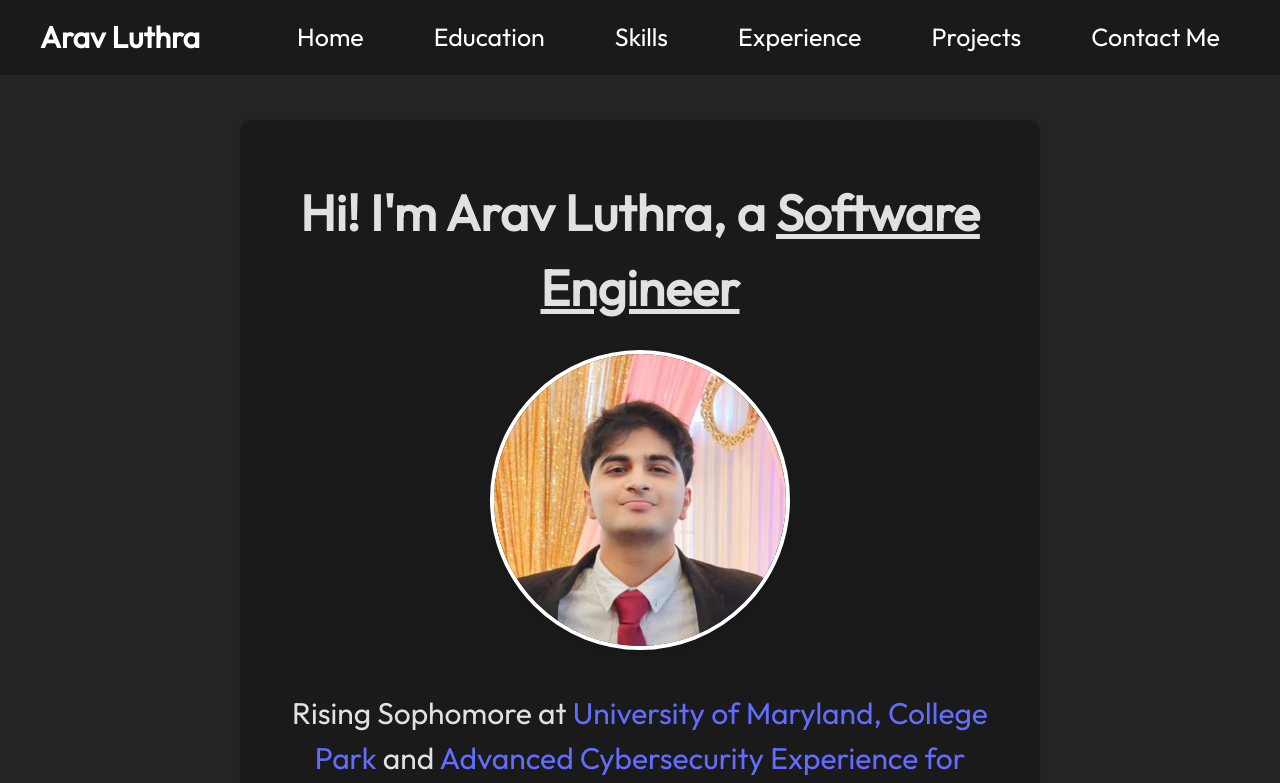
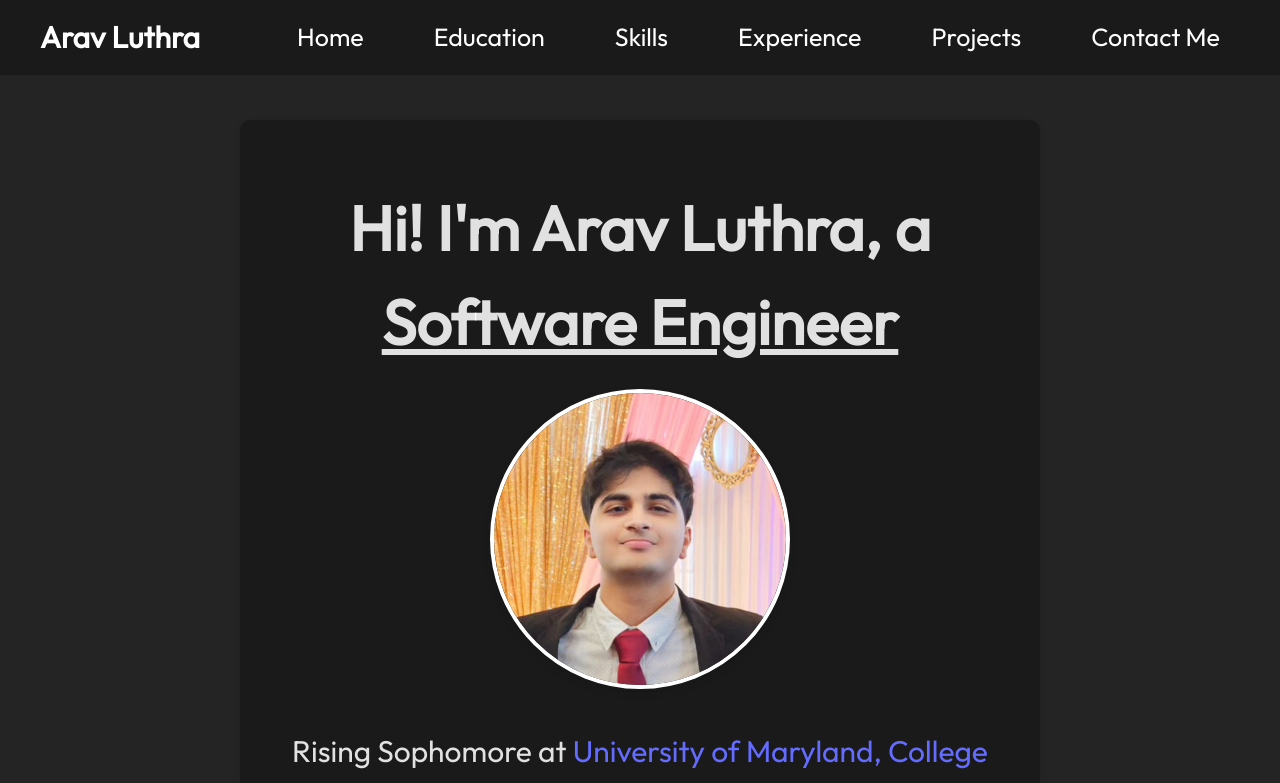
Before and after one commit to aluthra23/personal-website, a React (Vite) app: page /personal-website in a window 1280 px wide. Shown: the top 783 px of the page. Built offline with nearby package versions, Linux system fonts and the light colour scheme.

Commit message:
upadted text

```diff
--- a/src/components/home/Home.jsx
+++ b/src/components/home/Home.jsx
@@ -65,7 +65,7 @@ function Home() {
       {/* <Navbar /> */}
       <div className="home-container">
         <div className="home-card">
-        <h1>{`Hi! I'm Arav Luthra, a `} <b><u>{text}</u></b></h1>
+        <h2>{`Hi! I'm Arav Luthra, a `} <b><u>{text}</u></b></h2>
           <div className="home-content">
             <div className='bio-text'>
               <img src={AravImage} alt="Arav Luthra" className="profile-image" />
```
